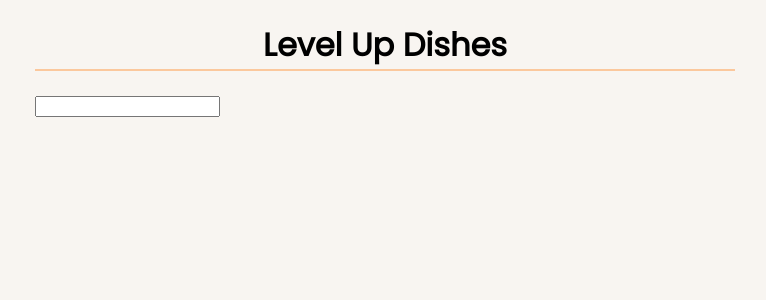
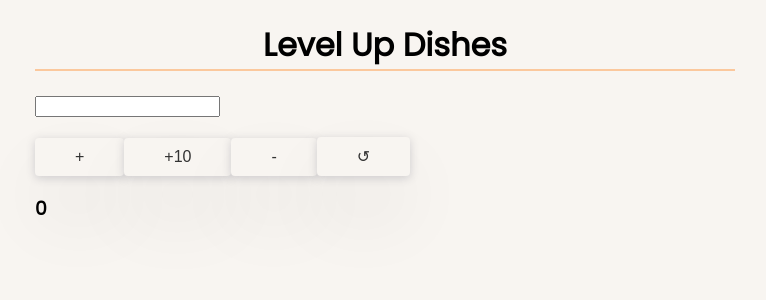
Before and after one commit to Kirill255/react-hooks-intro, a React (Create React App) app: page / in a window 1280 px wide. Shown: the top 300 px of the page, without its empty margins (255-1021 px from the left). Built offline with nearby package versions, Linux system fonts and the light colour scheme.

Commit message:
useReducer

```diff
--- a/src/App.js
+++ b/src/App.js
@@ -1,4 +1,6 @@
 import React from "react";
+
+import Counter from "./Counter";
 
 import { useTitleInput } from "./hooks/useTitleInput";
 
@@ -10,6 +12,8 @@ const App = () => {
       <h1>Level Up Dishes</h1>
       <input type="text" value={name} onChange={(e) => setName(e.target.value)} />
       <h3>{name}</h3>
+
+      <Counter />
     </div>
   );
 };
--- /dev/null
+++ b/src/Counter.js
@@ -0,0 +1,38 @@
+import React, { useReducer } from "react";
+
+const initialState = { count: 0 };
+
+const reducer = (state, action) => {
+  switch (action.type) {
+    case "INCREMENT":
+      return { count: state.count + 1 };
+
+    case "INCREMENT_10":
+      return { count: state.count + action.payload };
+
+    case "DECREMENT":
+      return { count: state.count - 1 };
+
+    case "RESET":
+      return { count: 0 };
+
+    default:
+      return state;
+  }
+};
+
+const Counter = () => {
+  const [state, dispatch] = useReducer(reducer, initialState);
+
+  return (
+    <div>
+      <button onClick={() => dispatch({ type: "INCREMENT" })}>+</button>
+      <button onClick={() => dispatch({ type: "INCREMENT_10", payload: 10 })}>+10</button>
+      <button onClick={() => dispatch({ type: "DECREMENT" })}>-</button>
+      <button onClick={() => dispatch({ type: "RESET" })}>↺</button>
+      <h3>{state.count}</h3>
+    </div>
+  );
+};
+
+export default Counter;
```
